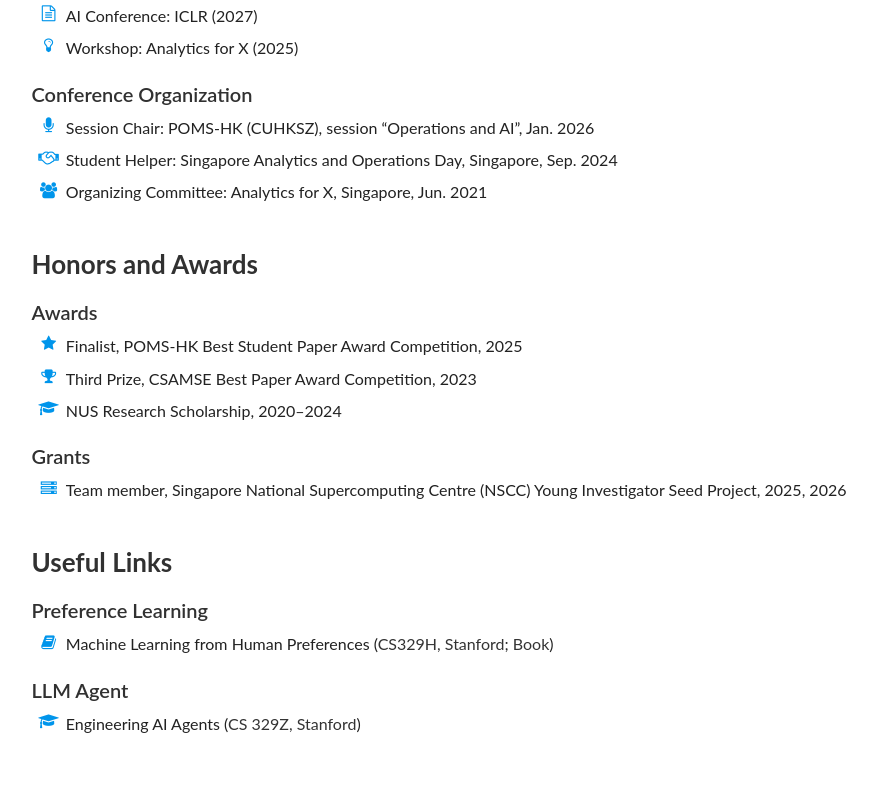
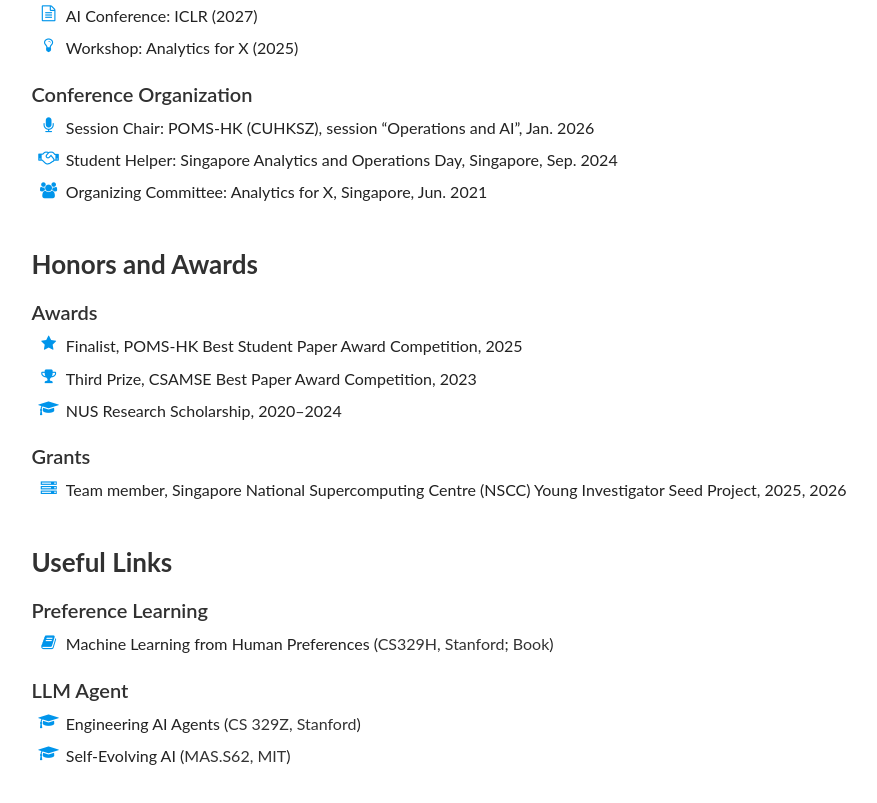
Before and after one commit to yxtang2026/yxtang2026.github.io, a plain HTML site: page others.html in a window 1280 px wide. Shown: the part 574-1377 px from the top of the page, without its empty margins (331-1208 px from the left). Drawn offline with nearby package versions, Linux system fonts and the light colour scheme.

Commit message:
Add Self-Evolving AI course link

```diff
--- a/others.html
+++ b/others.html
@@ -82,6 +82,7 @@
         <h3 class="others-subtopic">LLM Agent</h3>
         <ul class="fa-ul others-list">
           <li><i class="fa-li fa fa-graduation-cap others-icon" aria-hidden="true"></i>Engineering AI Agents (<a href="https://cs329z.stanford.edu/index.html" target="_blank">CS 329Z, Stanford</a>)</li>
+          <li><i class="fa-li fa fa-graduation-cap others-icon" aria-hidden="true"></i>Self-Evolving AI (<a href="https://mit-mi.github.io/how2ai-course/fall2026/" target="_blank">MAS.S62, MIT</a>)</li>
         </ul>
       </div>
     </div></div>
```
